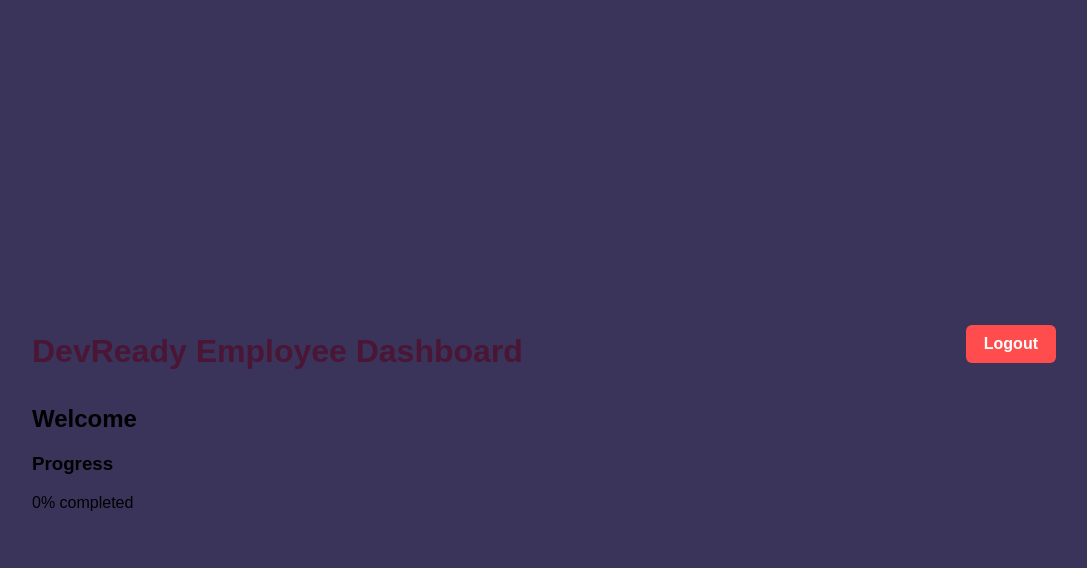
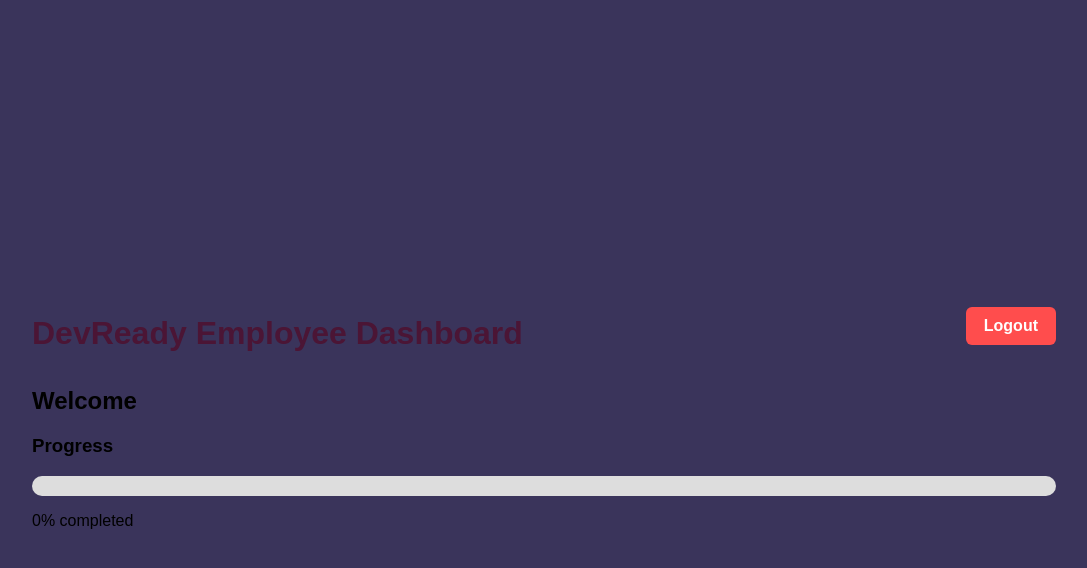
Before and after one commit to Rishita-hub-1706/DevReady, a Flask app: page /employee_dashboard in a window 1280 px wide. Shown: the top 568 px of the page, without its empty margins (96-1183 px from the left). Run offline with Flask 3, Linux system fonts and the light colour scheme; data that the repository does not hold is empty.

Commit message:
Added progress bar in style css file

```diff
--- a/static/style.css
+++ b/static/style.css
@@ -105,3 +105,16 @@ cursor:pointer;
 .task-card label{
 font-size:16px;
 }
+.progress-bar{
+width:100%;
+background:#ddd;
+border-radius:20px;
+height:20px;
+margin-bottom:10px;
+}
+
+.progress-fill{
+height:100%;
+background:#4CAF50;
+border-radius:20px;
+}
```
